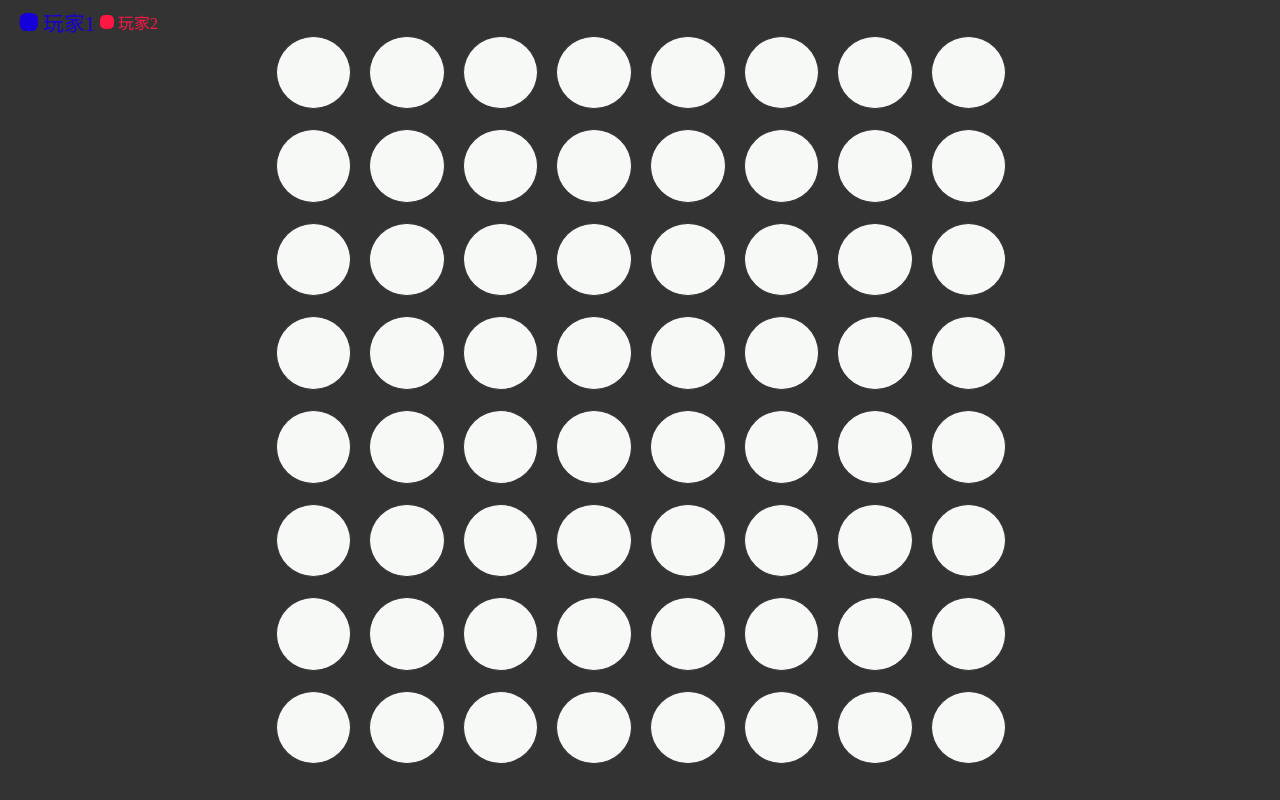
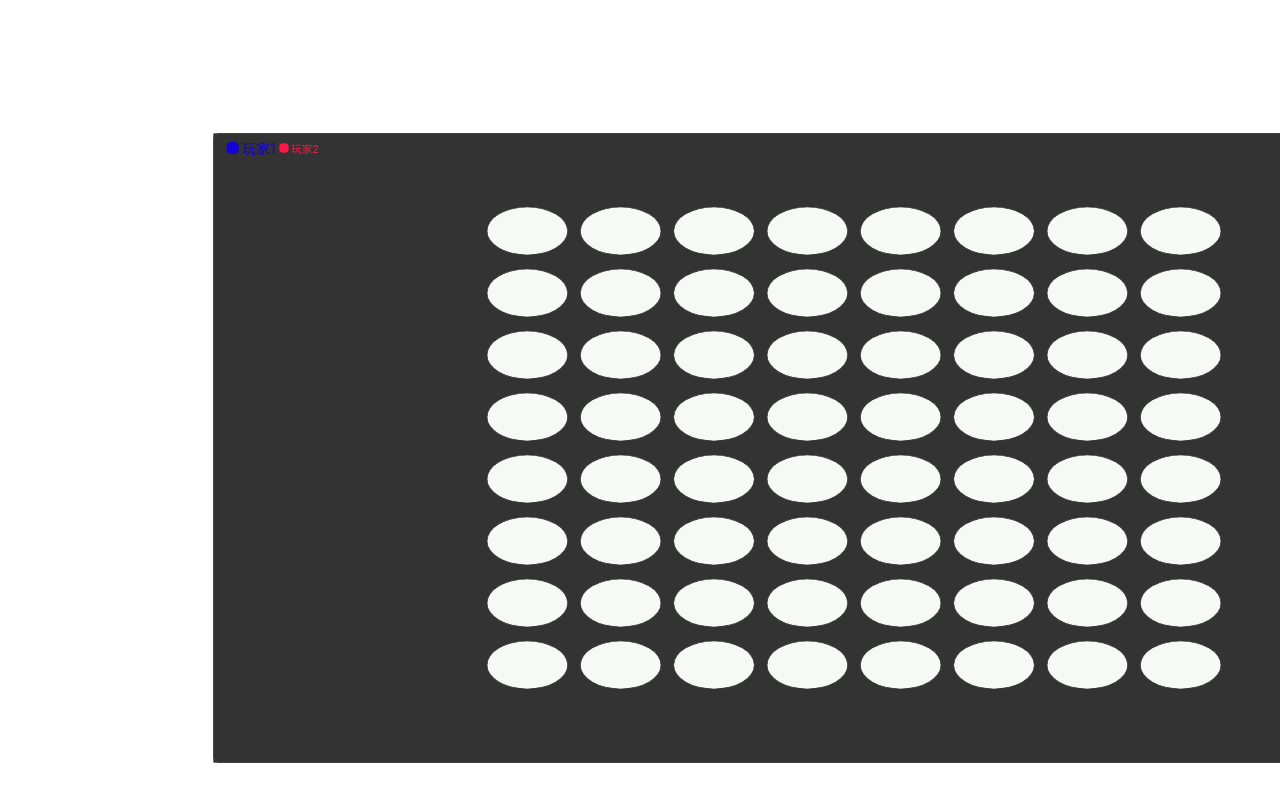
Before and after one commit to 1045922393/Hi_Vue3, a Vue app: page /#/fourChess in a window 1280 px wide. Built offline with nearby package versions, Linux system fonts and the light colour scheme.

Commit message:
feat: 自适应

```diff
--- a/src/Villiam.vue
+++ b/src/Villiam.vue
@@ -8,9 +8,33 @@
 // ==================================== 一、组件类 ====================================
 // ==================================== 二、变量类 ====================================
 // ==================================== 三、方法类 ====================================
+import { onMounted, onBeforeUnmount } from 'vue';
 // ==================================== 四、API类  ====================================
+const rotateFn = () => {
+  const wh = window.innerHeight;
+  const ww = window.innerWidth;
+
+  const body = document.querySelector('.home');
+  if (wh > ww) {
+    body && (body.style.transform = 'rotate(90deg)');
+  } else {
+    body && (body.style.transform = 'rotate(00deg)');
+  }
+};
+onMounted(() => {
+  rotateFn();
+  window.addEventListener('resize', rotateFn);
+});
+
+onBeforeUnmount(() => {
+  window.removeEventListener('resize', rotateFn);
+});
 </script>
 <style scoped lang="less">
+.home {
+  width: 100%;
+  height: 100%;
+}
 .villiam {
 }
 </style>
--- a/src/index.less
+++ b/src/index.less
@@ -9,3 +9,26 @@ img {
   width: 100%;
   height: 100%;
 }
+
+html,
+body {
+  width: 100%;
+  height: 100%;
+  padding: 0;
+  margin: 0;
+  display: flex;
+  justify-content: center;
+  align-items: center;
+  overflow: hidden;
+  font-family: -apple-system, BlinkMacSystemFont, Segoe UI, Roboto, Oxygen, Ubuntu, Cantarell,
+    Fira Sans, Droid Sans, Helvetica Neue, sans-serif;
+}
+
+#app {
+  height: 100%;
+  width: 100%;
+  display: flex;
+  align-items: center;
+  justify-content: center;
+  transform-origin: 50% 50%;
+}
--- a/src/main.ts
+++ b/src/main.ts
@@ -1,14 +1,16 @@
-import { createApp, createRenderer } from "vue";
+import { createApp, createRenderer } from 'vue';
 // import App from './App.vue'
-import Villiam from "./Villiam.vue";
-import "./index.less";
-import router from "./route/router";
+import Villiam from './Villiam.vue';
+import './index.less';
+import router from './route/router';
+import resize from './utils/resize';
 
+resize();
 // vue3变动 不再使用 new Vue();
 const app = createApp(Villiam);
 
 app.use(router);
-app.mount("#app");
+app.mount('#app');
 
 // 自定义渲染函数 createRenderer
 // createElement insert
--- /dev/null
+++ b/src/utils/resize.ts
@@ -0,0 +1,20 @@
+export default () => {
+  const refresh = () => {
+    const wh = window.innerHeight;
+    const ww = window.innerWidth;
+
+    const app = document.getElementById('app');
+
+    const designWidth = 1920;
+    const designHeight = 944;
+
+    const scaleX = ww / designWidth;
+    const scaleY = wh / designHeight;
+
+    const scaleCoefficient = Math.min(scaleX, scaleY).toFixed(6);
+
+    app && (app.style.transform = `scale(${scaleCoefficient})`);
+  };
+  refresh();
+  window.addEventListener('resize', refresh);
+};
--- a/src/view/fourChess.vue
+++ b/src/view/fourChess.vue
@@ -12,12 +12,7 @@
       <div class="tools">
         <div @click="goBack" :class="{ disabled: banLastStep }">上一步</div>
       </div>
-      <div
-        class="column"
-        v-for="(col, index) in chessBoard"
-        :key="index"
-        @click="playChess(index)"
-      >
+      <div class="column" v-for="(col, index) in chessBoard" :key="index" @click="playChess(index)">
         <div
           class="chess"
           :class="{ play1: chess === 1, play2: chess === 2 }"
@@ -33,7 +28,7 @@
 // ==================================== 一、组件类 ====================================
 // ==================================== 二、变量类 ====================================
 // ==================================== 三、方法类 ====================================
-import { ref, Ref, onMounted, computed, reactive } from "vue";
+import { ref, Ref, onMounted, computed, reactive } from 'vue';
 // ==================================== 四、API类  ====================================
 
 const play1 = ref(1);
@@ -89,23 +84,23 @@ const goBack = () => {
 </script>
 <style scoped lang="less">
 .outBoard {
-  height: 100vh;
-  width: 100vw;
+  width: 1920px;
+  height: 944px;
   display: flex;
   background-color: #333;
 }
 .chess_out {
-  --borderPadding: 2vw;
+  --borderPadding: 400px;
   position: relative;
   background-color: #333;
   border-radius: 8px;
   margin: auto;
   padding: 0 var(--borderPadding);
   box-sizing: border-box;
-  width: 100vw;
-  height: 100vw;
-  max-height: 100vh;
-  max-width: 100vh;
+  width: 100%;
+  height: 100%;
+  max-height: 100%;
+  max-width: 100%;
   display: flex;
   .column {
     display: flex;
@@ -113,7 +108,7 @@ const goBack = () => {
     flex: 1;
     justify-content: center;
     margin: 0 10px;
-    padding: var(--borderPadding) 0;
+    padding: 100px 0;
 
     .chess {
       justify-content: center;
@@ -131,7 +126,7 @@ const goBack = () => {
   }
 
   .legend {
-    position: fixed;
+    position: absolute;
     top: 10px;
     left: 10px;
     color: rgb(255, 2, 196);
@@ -162,8 +157,8 @@ const goBack = () => {
 
   .tools {
     position: fixed;
-    left: 2vw;
-    bottom: 2vh;
+    left: 20px;
+    bottom: 20px;
     color: #fff;
     font-size: 2rem;
 
--- a/src/view/guessNumber.vue
+++ b/src/view/guessNumber.vue
@@ -42,7 +42,7 @@ function onGuess() {
     return;
   }
   if (guess.value == target.value) {
-    alert('猜对了');
+    alert(`嘣!!!你${Math.random() < 0.5 ? '输' : '赢'}了!`);
     targetVisible.value = 1;
     // onReset();
     return;
--- a/src/view/hnzxknk.vue
+++ b/src/view/hnzxknk.vue
@@ -9,18 +9,18 @@
 //@@description@@
 // ==================================== 一、组件类 ====================================
 // ==================================== 二、变量类 ====================================
-import { word } from "./hnzxknk/words";
-import { rndColor } from "../utils/index";
+import { word } from './hnzxknk/words';
+import { rndColor } from '../utils/index';
 // ==================================== 三、方法类 ====================================
-import { onMounted, onUnmounted, ref } from "vue";
+import { onMounted, onUnmounted, ref, computed } from 'vue';
 // ==================================== 四、API类  ====================================
-const wordColor = ref("rgb(0,0,0)");
+const wordColor = ref('rgb(0,0,0)');
 let timeId: any = null;
 const change = () => {
   if (timeId) clearTimeout(timeId);
   timeId = setTimeout(() => {
-    const box = document.querySelector(".word") as any;
-    const body = document.querySelector("body") as any;
+    const box = document.querySelector('.word') as any;
+    const body = document.querySelector('body') as any;
     box.innerText = word.splice(Math.floor(Math.random() * word.length), 1);
     body.style.backgroundColor = rndColor();
     wordColor.value = rndColor();
@@ -41,8 +41,7 @@ function deviceMotionHandler(eventData) {
     x = acceleration.x;
     y = acceleration.y;
     z = acceleration.z;
-    var speed =
-      (Math.abs(x + y + z - lastX - lastY - lastZ) / diffTime) * 10000;
+    var speed = (Math.abs(x + y + z - lastX - lastY - lastZ) / diffTime) * 10000;
     if (speed > shakeThreshold) {
       change();
     }
@@ -51,31 +50,52 @@ function deviceMotionHandler(eventData) {
     lastZ = z;
   }
 }
+
+const rotateDeg = ref(0);
+const degComp = computed(() => {
+  return rotateDeg.value + 'deg';
+});
+
+const textDirection = () => {
+  const ww = window.innerWidth;
+  const wh = window.innerHeight;
+  if (ww > wh) {
+    rotateDeg.value !== 0 && (rotateDeg.value = 0);
+  } else {
+    rotateDeg.value !== 90 && (rotateDeg.value = 90);
+  }
+};
+
 onMounted(() => {
+  textDirection();
+  window.addEventListener('resize', textDirection);
   change();
   // 监听传感器运动事件
   if (window.DeviceMotionEvent) {
-    window.addEventListener("devicemotion", deviceMotionHandler, false);
+    window.addEventListener('devicemotion', deviceMotionHandler, false);
   } else {
     //浏览器不支持DeviceMotion
-    alert("天呐，你的手机竟然还不支持摇一摇ヾ(◍°∇°◍)ﾉﾞ");
+    alert('天呐，你的手机竟然还不支持摇一摇ヾ(◍°∇°◍)ﾉﾞ');
   }
 });
 onUnmounted(() => {
-  window.removeEventListener("devicemotion", deviceMotionHandler, false);
+  window.removeEventListener('devicemotion', deviceMotionHandler, false);
+  window.removeEventListener('resize', textDirection);
 });
 </script>
 <style scoped lang="less">
 .hnzxknk {
+  width: 100%;
+  height: 100%;
   .box {
     display: flex;
     justify-content: center;
     align-items: center;
-    width: 100vw;
-    height: 100vh;
+    width: 100%;
+    height: 100%;
     // line-height: 100vh;
     text-align: center;
-    font-size: 150px;
+    font-size: 200px;
     // color: #eee;
     .word {
       background-image: linear-gradient(
--- a/src/view/home.vue
+++ b/src/view/home.vue
@@ -43,7 +43,7 @@ import { onBeforeUnmount, onMounted, computed, ref, watch } from 'vue';
 // ==================================== 四、API类  ====================================
 const routerComp = computed(() => routes.filter((item) => !item.hide));
 onMounted(() => {
-  const box: any = document.querySelector('.v_home');
+  const box: any = document.querySelector('body');
   box.style.background = rndColor();
 });
 
@@ -114,13 +114,13 @@ onBeforeUnmount(() => {
   align-items: center;
   justify-content: center;
   display: flex;
-  width: 100vw;
-  height: 100vh;
+  width: 100%;
+  height: 100%;
 
   .out_box {
     padding: 10px;
     position: relative;
-    width: 100vw;
+    width: 100%;
     height: 200px;
     // overflow: hidden;
     // flex-wrap: wrap;
@@ -136,10 +136,10 @@ onBeforeUnmount(() => {
     display: flex;
     justify-content: center;
     align-items: center;
-    width: 40vw;
-    min-height: 40vw;
+    width: 800px;
+    min-height: 800px;
     border-radius: 100px;
-    font-size: 5vw;
+    font-size: 100px;
     font-weight: 800;
     color: #fff;
     background-color: black;
```
Also changed, not shown: src/styles/index.less (added).
